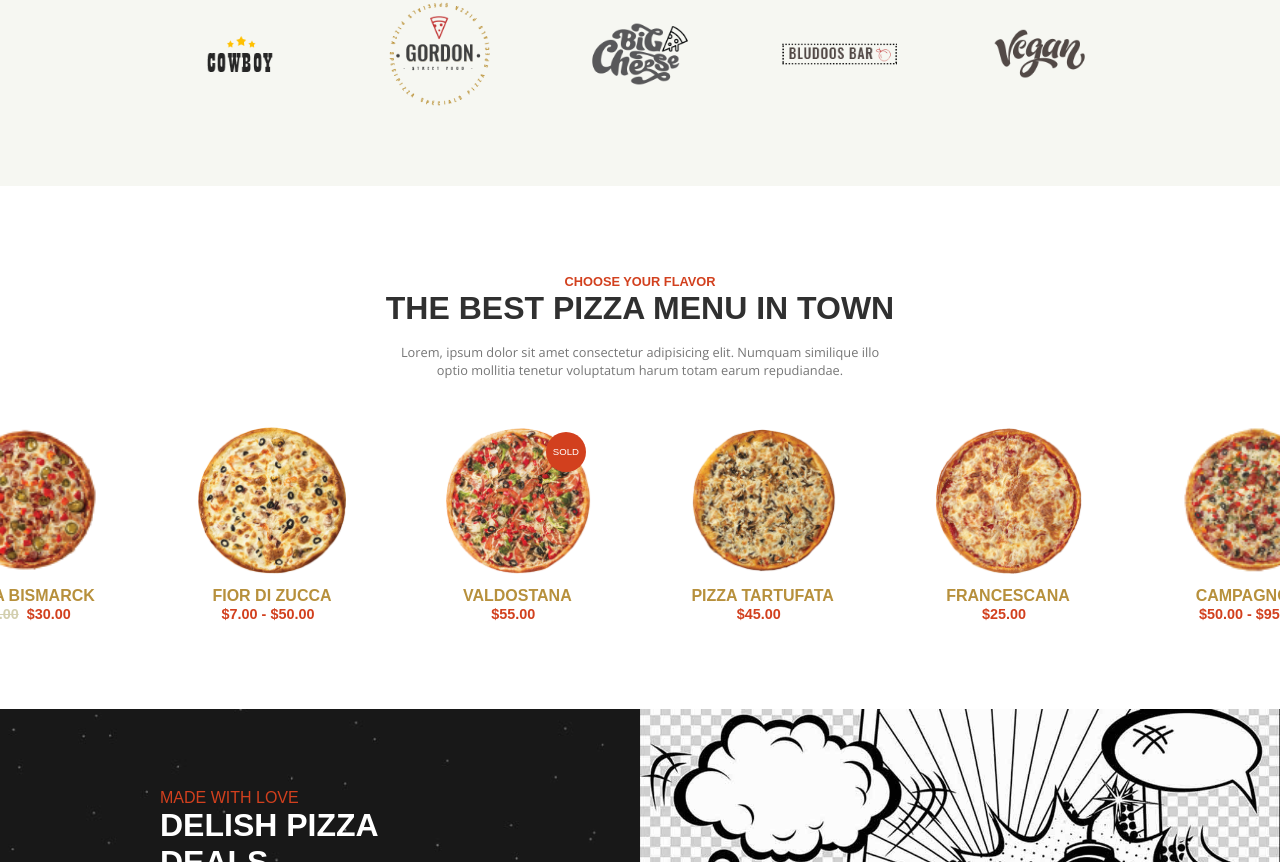
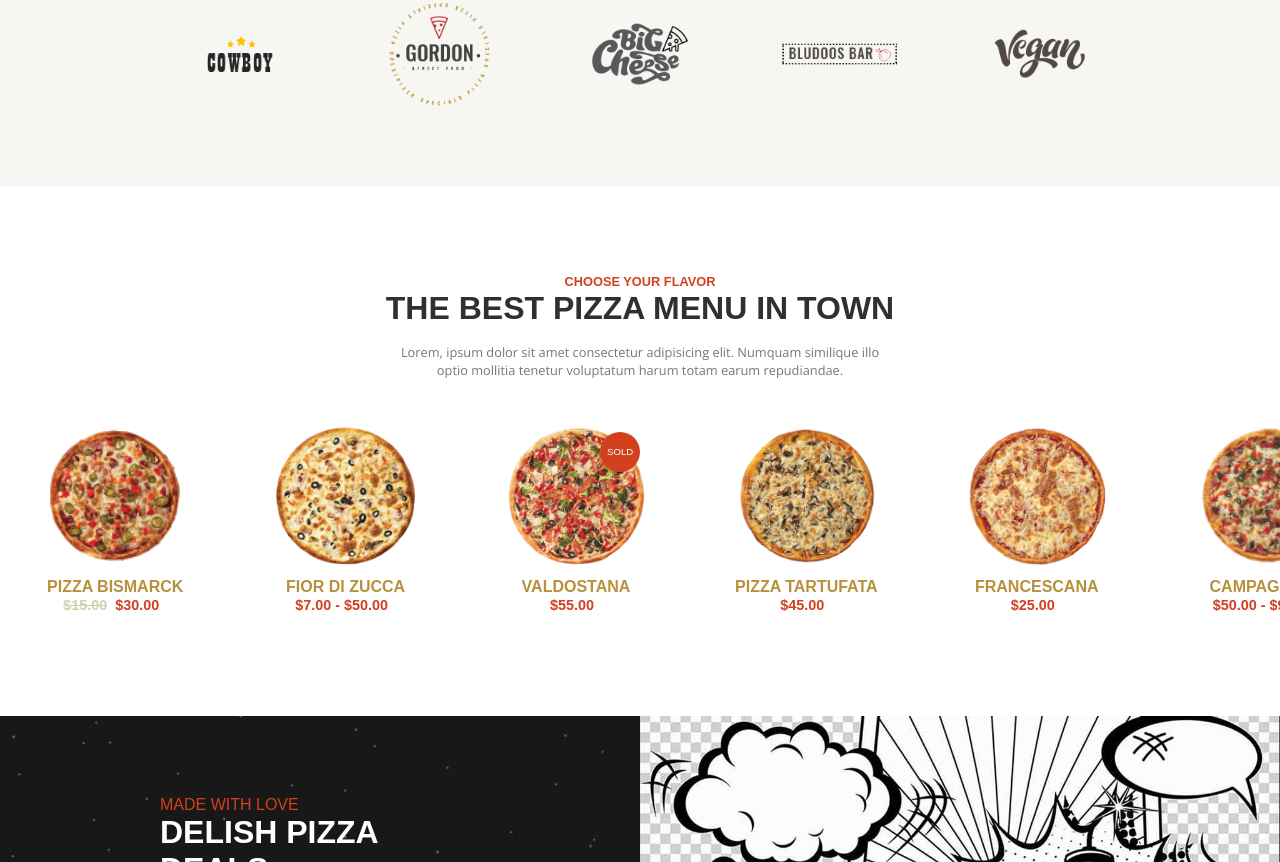
Before and after one commit to DilettaPelloni/proj-html-vuejs, a Vue app: page / in a window 1280 px wide. Shown: the part 2418-3280 px from the top of the page. Built offline with nearby package versions, Linux system fonts and the light colour scheme; a web font is replaced by a local one.

Commit message:
fatto slider in sezione menu

```diff
--- a/src/App.vue
+++ b/src/App.vue
@@ -51,11 +51,11 @@
 
 .cart-bar {
     height: 100vh;
-    width: 300px;
+    width: 200px;
     position:fixed;
     top: 0;
     right: 0;
-    z-index: 90;
+    z-index: 50;
 
     opacity: 0;
 
@@ -69,7 +69,7 @@
         top: 50%;
         right: 0;
         transform: translateY(-50%);
-        z-index: 99;
+        z-index: 60;
         a {
             @include flex-center;
             margin-left: auto;
--- a/src/components/AppFooter.vue
+++ b/src/components/AppFooter.vue
@@ -107,7 +107,7 @@
                 <div class="credit">
                     <span>
                         Created with
-                        <font-awesome-icon icon="fa-regular fa-face-sad-cry" />
+                        <font-awesome-icon icon="fa-solid fa-droplet" />
                         by
                         <a href="https://github.com/DilettaPelloni">Diletta</a>
                     </span>
--- a/src/components/Main/MenuElement.vue
+++ b/src/components/Main/MenuElement.vue
@@ -10,8 +10,35 @@
         data() {
             return {
                 store,
+                isDown: false,
+                startX: '',
+                scrollLeft: '',
             };//return
         },//data
+        methods: {
+            grab(event) {
+                const cardBox = this.$refs.cardBox;
+
+                this.isDown = true;
+                cardBox.classList.add('active');
+                this.startX = event.clientX - cardBox.offsetLeft;
+                this.scrollLeft = cardBox.scrollLeft;
+            },//grab
+            leave() {
+                const cardBox = this.$refs.cardBox;
+
+                this.isDown = false;
+                cardBox.classList.remove('active');
+            },//leave
+            drag(event) {
+                const cardBox = this.$refs.cardBox;
+
+                if(!this.isDown) return;
+                const x = event.clientX - cardBox.offsetLeft;
+                const walk = (x - this.startX);
+                cardBox.scrollLeft = this.scrollLeft - walk;
+            },//drag
+        },//methods
 	}
 </script>
 
@@ -26,7 +53,13 @@
         </div>
 
         <!-- CARDS -->
-        <div class="card-box">
+        <div class="card-box"
+            ref="cardBox"
+            @mousedown="grab"
+            @mouseleave="leave"
+            @mouseup="leave"
+            @mousemove.prevent="drag"
+        >
             <PizzaCardElement
                 v-for="pizza in store.pizzas"
                 :pizza="pizza"
@@ -39,9 +72,6 @@
 <style  lang="scss" scoped>
 section {
     padding-block: 5rem;
-    @include flex-center;
-    flex-direction: column;
-    overflow: hidden;
 
     .title-box {
         max-width: 40%;
@@ -63,8 +93,16 @@ section {
 
     .card-box {
         margin-top: 3rem;
-        width: 115%;
         display: flex;
+        overflow-x: auto;
+        cursor: pointer;
+        &.active {
+            cursor: grabbing;
+        }
+        &::-webkit-scrollbar {
+            display: none;
+        }
+
     }//card-box
 }//section
 </style>
--- a/src/components/Main/PizzaCardElement.vue
+++ b/src/components/Main/PizzaCardElement.vue
@@ -42,9 +42,12 @@
 <style  lang="scss" scoped>
 
 .card {
-    width: 30%;
+    margin-bottom: 1rem;
+    width: 18vw;
     @include flex-center;
     flex-direction: column;
+    flex-shrink: 0;
+    user-select: none;
     .img-box {
         width: 60%;
         position: relative;
--- a/src/main.js
+++ b/src/main.js
@@ -10,13 +10,13 @@ import {
     faCircle,
     faLocationDot,
     faUserGroup,
+    faDroplet
 } from '@fortawesome/free-solid-svg-icons';
 
 import {
     faEye,
     faCalendar,
-    faClock,
-    faFaceSadCry
+    faClock
 } from '@fortawesome/free-regular-svg-icons';
 
 import {
@@ -38,7 +38,7 @@ library.add(
     faCalendar,
     faClock,
     faLinkedinIn,
-    faFaceSadCry
+    faDroplet
 );
 
 createApp(App).component('font-awesome-icon', FontAwesomeIcon).mount('#app')
--- a/src/store.js
+++ b/src/store.js
@@ -106,5 +106,47 @@ export const store = reactive ({
             price: '$50.00 - $95.00',
             sold: false,
         },
+        {
+            img: 'h3-product-img-1a-100x100.png',
+            name: 'pizza bismarck',
+            oldPrice: '$15.00',
+            price: '$30.00',
+            sold: false,
+        },
+        {
+            img: 'h3-product-img-2a-150x150.png',
+            name: 'fior di zucca',
+            oldPrice: '',
+            price: '$7.00 - $50.00',
+            sold: false,
+        },
+        {
+            img: 'h3-product-img-3a-150x150.png',
+            name: 'valdostana',
+            oldPrice: '',
+            price: '$55.00',
+            sold: true,
+        },
+        {
+            img: 'h3-product-img-4a-150x150.png',
+            name: 'pizza tartufata',
+            oldPrice: '',
+            price: '$45.00',
+            sold: false,
+        },
+        {
+            img: 'h3-product-img-5a-150x150.png',
+            name: 'francescana',
+            oldPrice: '',
+            price: '$25.00',
+            sold: false,
+        },
+        {
+            img: 'h3-product-img-6a-100x100.png',
+            name: 'campagnola',
+            oldPrice: '',
+            price: '$50.00 - $95.00',
+            sold: false,
+        },
     ]
 });
--- a/src/style/main.scss
+++ b/src/style/main.scss
@@ -74,6 +74,13 @@ $green-text: #339966;
     color: $light-text;
 }
 
+// CLEARFIX
+.clearfix::after {
+    content: "";
+    clear: both;
+    display: table;
+  }
+
 //CONTAINER
 .container {
     margin: 0 auto;
@@ -112,3 +119,18 @@ a {
 button {
     cursor: pointer;
 }
+
+// SCROLLBAR
+
+::-webkit-scrollbar {
+    width: 0.4em;
+    height: 0.4em;
+}
+
+::-webkit-scrollbar-track {
+    background: $light-bg;
+}
+
+::-webkit-scrollbar-thumb {
+    background: $orange-bg;
+}
```
